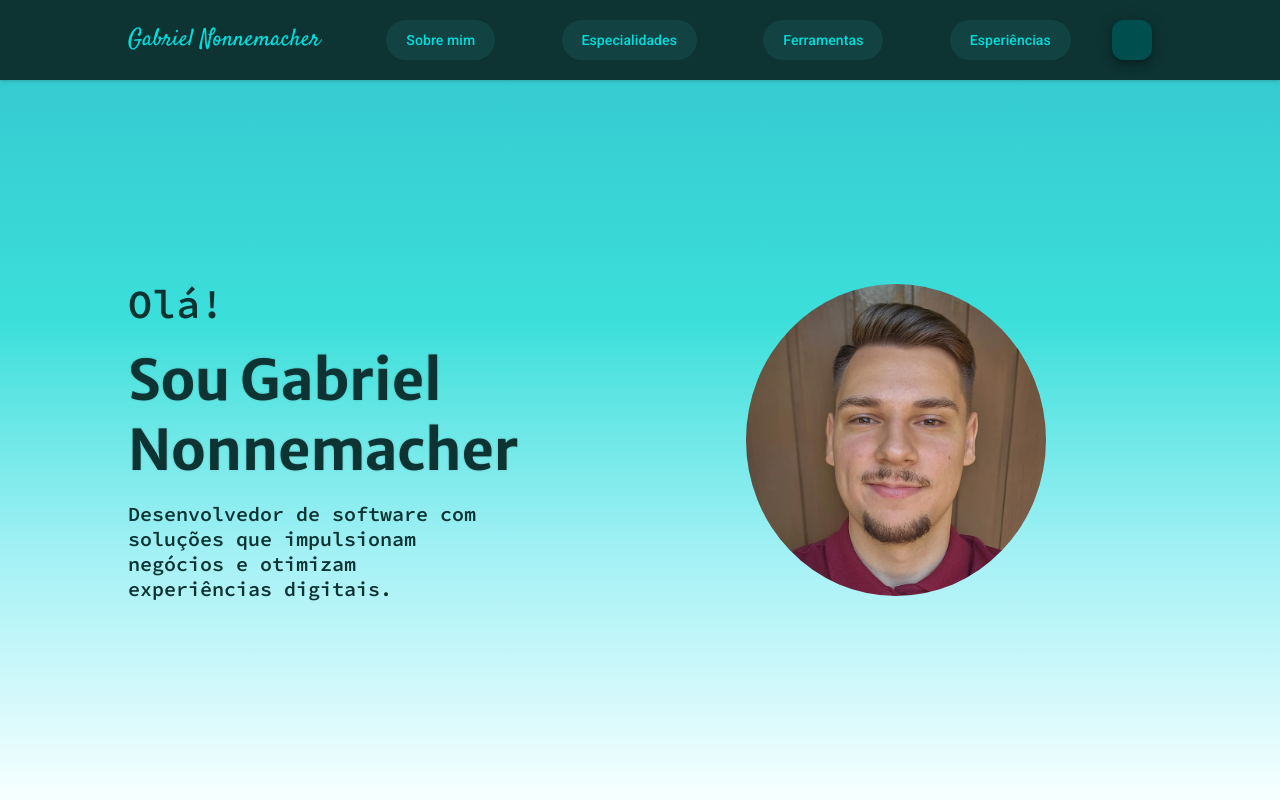
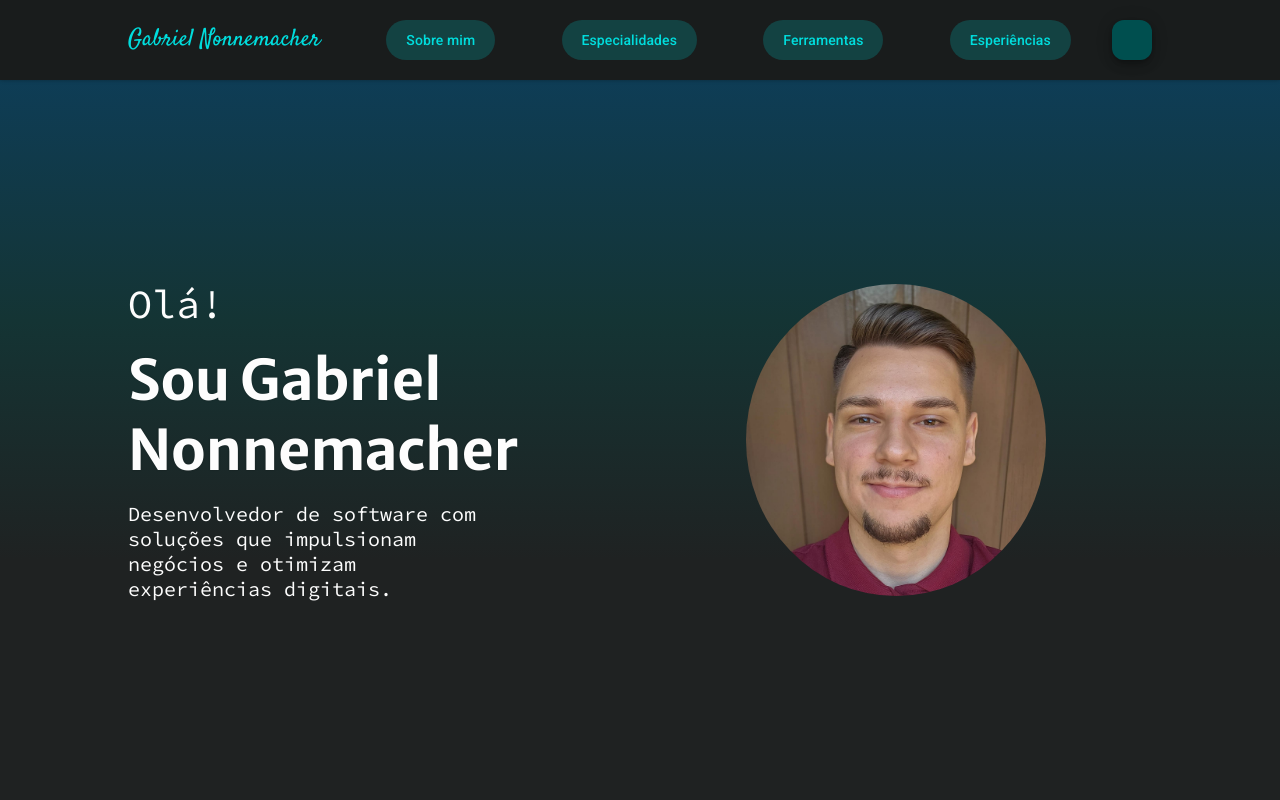
Before and after one commit to GabrielNonnemacher/portifolio-site, an Angular app: page / in a window 1280 px wide. Shown: the top 800 px of the page. Built offline with nearby package versions, Linux system fonts and the light colour scheme; a web font is replaced by a local one.

Commit message:
fix: corrige tema default do site quando localstorage nao tem valor

```diff
--- a/src/app/components/theme-mode/theme-mode.component.ts
+++ b/src/app/components/theme-mode/theme-mode.component.ts
@@ -24,7 +24,7 @@ export class ThemeModeComponent implements OnInit {
   }
 
   public ngOnInit(): void {
-    this.themeMode.set(this.getThemeMode() ?? ThemeModeEnum.lightTheme);
+    this.themeMode.set(this.getThemeMode() ?? this.themeMode());
     this.localStorageService.set(THEME_MODE_KEY, this.themeMode());
   }
 
```
